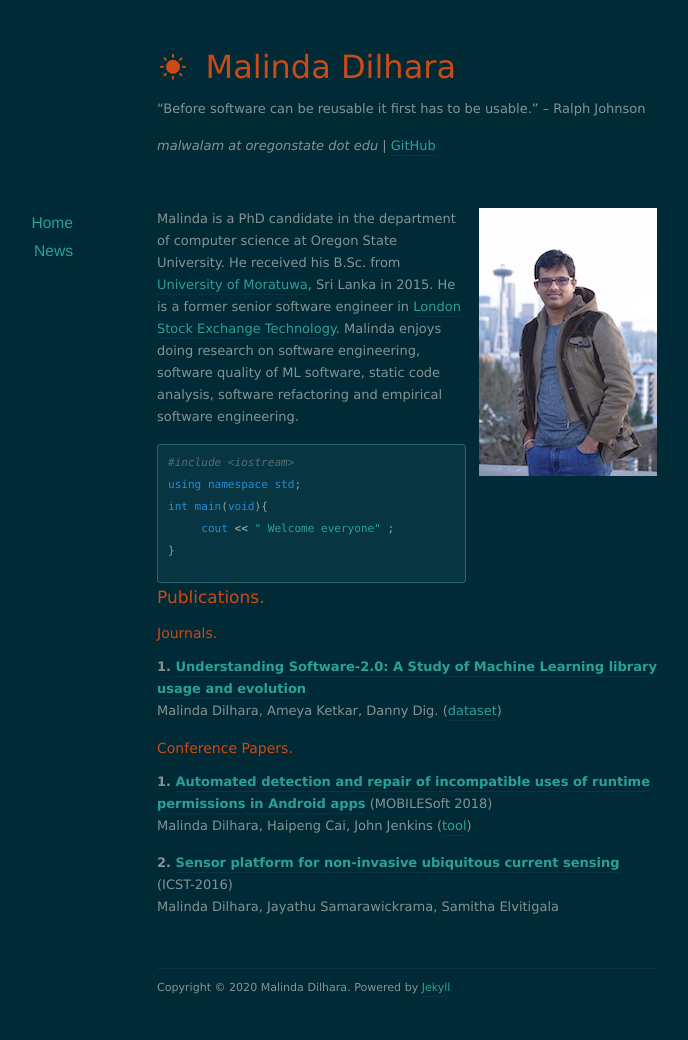
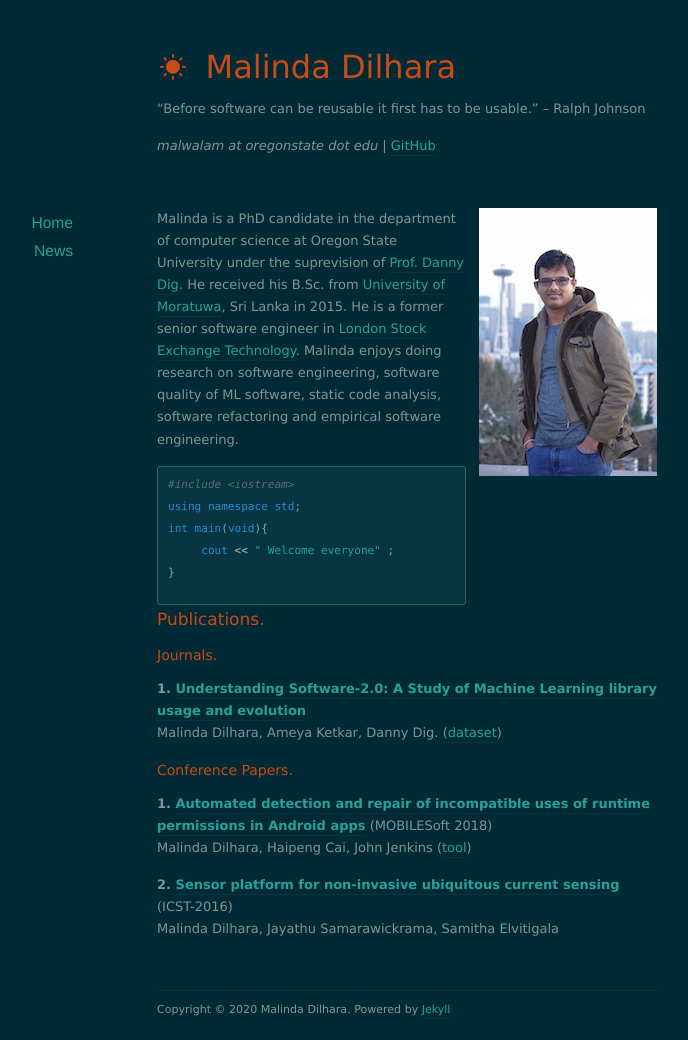
Before and after one commit to maldil/maldil, a Jekyll site: the page built from index.markdown, in a window 1280 px wide. Shown: the whole page, without its empty margins (233-921 px from the left). Built offline with Jekyll 4.4.1, drawn with Linux system fonts in a browser that asks for light colours; nearby versions of some CDN libraries; the list of posts is cut into pages by our own code; before the commit the page ends 1018 px from its top, so only the background shows below that.

Commit message:
Update index.markdown

```diff
--- a/index.markdown
+++ b/index.markdown
@@ -5,7 +5,7 @@ title: About
 
 
 <img src="/images/shakespeare.png" class="right" />
-Malinda is a PhD candidate in the department of computer science at Oregon State University. He received his B.Sc. from [University of Moratuwa](http://www.ent.mrt.ac.lk/web3/), Sri Lanka in 2015. He is a former senior software engineer in [London Stock Exchange Technology](https://www.lseg.com). Malinda enjoys doing research on software engineering, software quality of ML software, static code analysis, software refactoring and empirical software engineering.
+Malinda is a PhD candidate in the department of computer science at Oregon State University under the suprevision of [Prof. Danny Dig](https://danny.cs.colorado.edu). He received his B.Sc. from [University of Moratuwa](http://www.ent.mrt.ac.lk/web3/), Sri Lanka in 2015. He is a former senior software engineer in [London Stock Exchange Technology](https://www.lseg.com). Malinda enjoys doing research on software engineering, software quality of ML software, static code analysis, software refactoring and empirical software engineering.
 
 {% highlight ruby %}
 #include <iostream>
```
